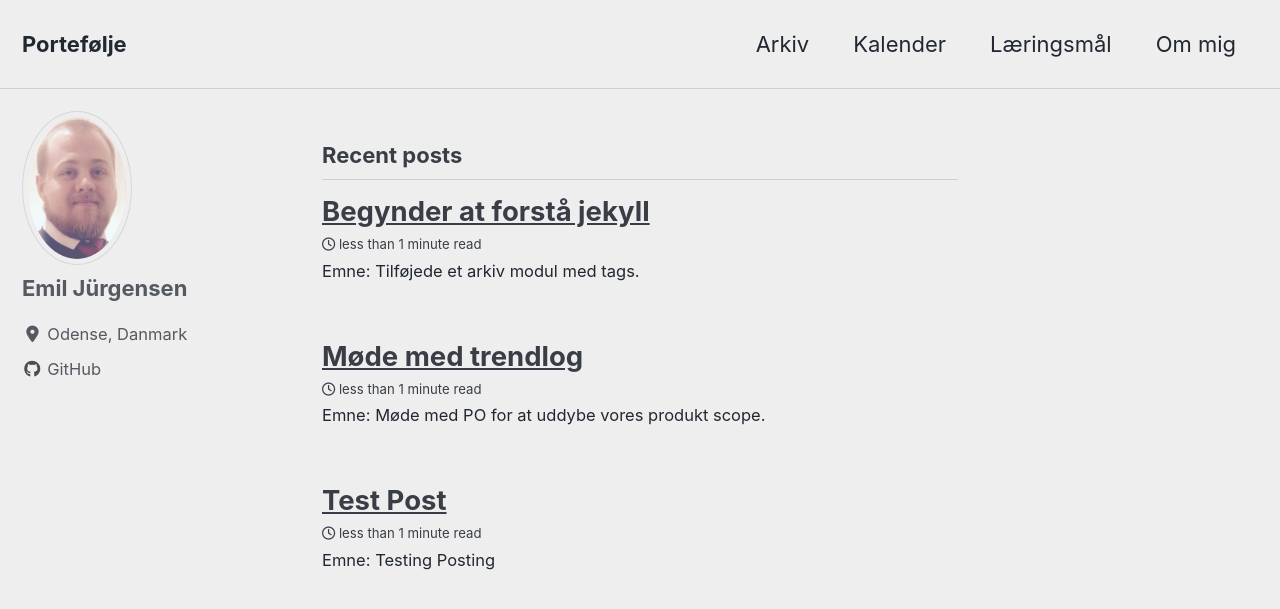
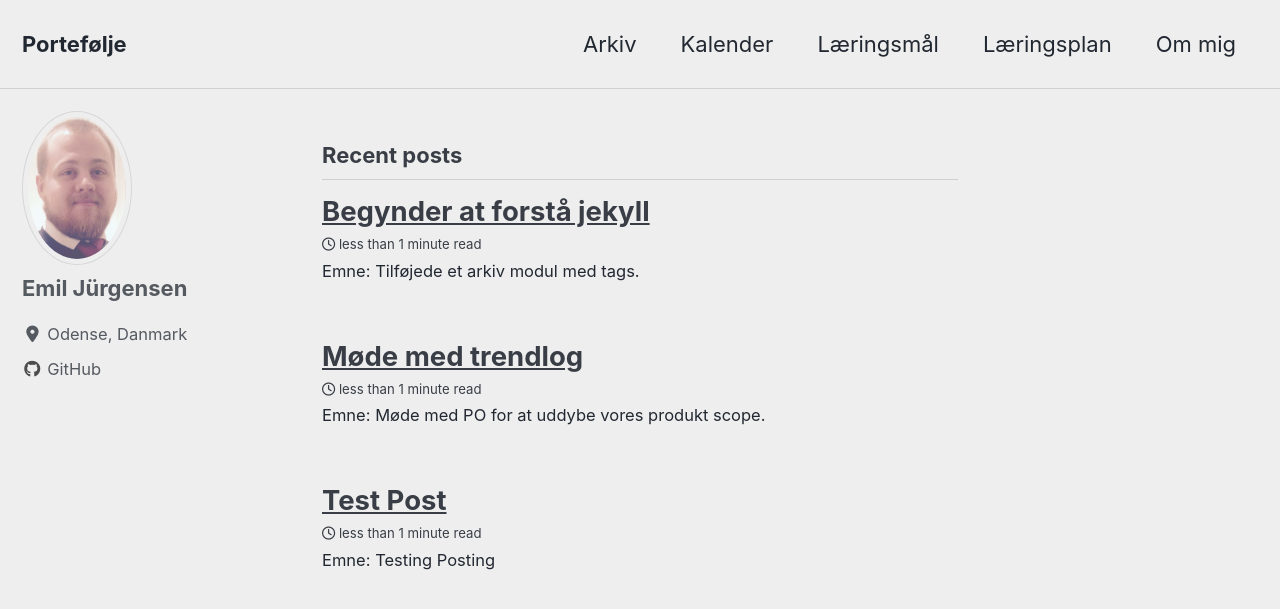
Before and after one commit to Emil428f/Portfolio, a Jekyll site: the page built from index.html, in a window 1280 px wide and 900 px high. Shown: the top 609 px of the window. Built offline with Jekyll 4.4.1, drawn with Linux system fonts in a browser that asks for light colours; cached includes are drawn as plain includes; nearby versions of some CDN libraries; the list of posts is cut into pages by our own code.

Commit message:
Update navigation.yml

```diff
--- a/_data/navigation.yml
+++ b/_data/navigation.yml
@@ -10,6 +10,8 @@ main:
      url: https://emil428f.github.io/Portfolio/calendar/
    - title: "Læringsmål"
      url: https://emil428f.github.io/Portfolio/plan/
+   - title: "Læringsplan"
+     url: https://emil428f.github.io/Portfolio/studyplan/
    - title: "Om mig"
      url: https://emil428f.github.io/Portfolio/about/
   # - title: "Sample Collections"
```
